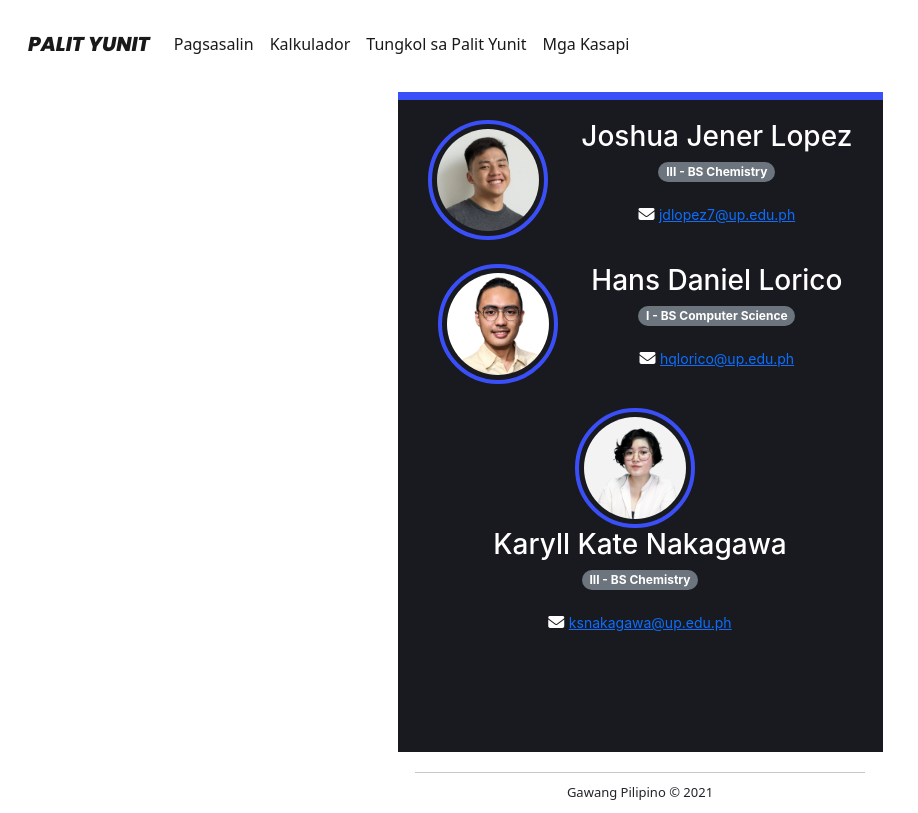
After one commit to LegoMasterBuilder/Palit-Yunit, a PHP site: page /Mga-Kasapi.html in a window 1280 px wide. The commit adds this page. Shown: the whole page, without its empty margins (0-918 px from the left). Run offline with PHP 8.4, Linux system fonts and the light colour scheme; some libraries are stand-ins or nearby versions.

Commit message:
Added Kasapi.html

```diff
--- /dev/null
+++ b/Mga-Kasapi.html
@@ -0,0 +1,149 @@
+<html lang="en">
+<head>
+    <meta charset="UTF-8">
+    <meta http-equiv="X-UA-Compatible" content="IE=edge">
+    <meta name="viewport" content="width=device-width, initial-scale=1.0">
+    <link rel="stylesheet" href="styles.css">
+    <link href="https://cdn.jsdelivr.net/npm/bootstrap@5.0.1/dist/css/bootstrap.min.css" rel="stylesheet" integrity="sha384-+0n0xVW2eSR5OomGNYDnhzAbDsOXxcvSN1TPprVMTNDbiYZCxYbOOl7+AMvyTG2x" crossorigin="anonymous">
+    <title>Palit Yunit | Tungkol sa Amin</title>
+    <link rel="shortcut icon" type="image/jpg" href="/favicon-01.jpg">
+       <!-- Bootstrap core CSS -->
+<link href="/docs/5.0/dist/css/bootstrap.min.css" rel="stylesheet" integrity="sha384-+0n0xVW2eSR5OomGNYDnhzAbDsOXxcvSN1TPprVMTNDbiYZCxYbOOl7+AMvyTG2x" crossorigin="anonymous">
+<link rel="preconnect" href="https://fonts.gstatic.com">
+<link href="https://fonts.googleapis.com/css2?family=Poppins:ital,wght@1,800&display=swap" rel="stylesheet">
+
+<!--Favicons -->
+<link rel="apple-touch-icon" href="/docs/5.0/assets/img/favicons/apple-touch-icon.png" sizes="180x180">
+<link rel="icon" href="/docs/5.0/assets/img/favicons/favicon-32x32.png" sizes="32x32" type="image/png">
+<link rel="icon" href="/docs/5.0/assets/img/favicons/favicon-16x16.png" sizes="16x16" type="image/png">
+<link rel="manifest" href="/docs/5.0/assets/img/favicons/manifest.json">
+<link rel="mask-icon" href="/docs/5.0/assets/img/favicons/safari-pinned-tab.svg" color="#7952b3">
+<link rel="icon" href="/docs/5.0/assets/img/favicons/favicon.ico">
+<meta name="theme-color" content="#7952b3">
+<script src="https://kit.fontawesome.com/78e2287afc.js" crossorigin="anonymous"></script>
+
+<style>
+        @media (min-width: 768px){
+    .container{
+        max-width:485px;
+    }
+    }
+
+    @media (min-width: 992px){
+    .container{
+        max-width:485px;
+    }
+    }
+  </style>
+
+
+  <!-- Custom styles for this template -->
+  <link href="sidebars.css" rel="stylesheet">
+
+</head>
+<body>
+    <div class="header">
+      <nav class="navbar navbar-expand-lg navbar-light">
+          <div class="container-fluid">
+            <a class="navbar-brand logomain" href="home.html">PALIT YUNIT</a>
+            <button class="navbar-toggler" type="button" data-bs-toggle="collapse" data-bs-target="#navbarSupportedContent" aria-controls="navbarSupportedContent" aria-expanded="false" aria-label="Toggle navigation">
+              <span class="navbar-toggler-icon"></span>
+            </button>
+            <div class="collapse navbar-collapse" id="navbarSupportedContent">
+              <ul class="navbar-nav me-auto mb-2 mb-lg-0">
+                  <li class="nav-item">
+                      <a class="nav-link active" aria-current="page" href="Pagsasalin.html">Pagsasalin</a>
+                  </li>
+                  <li class="nav-item">
+                      <a class="nav-link active" aria-current="page" href="home.html">Kalkulador</a>
+                  </li>
+                  <li class="nav-item">
+                      <a class="nav-link active" aria-current="page" href="Tungkol.html">Tungkol sa Palit Yunit</a>
+                  </li>
+                  <li class="nav-item">
+                    <a class="nav-link active" aria-current="page" href="Mga-Kasapi.html">Mga Kasapi</a>
+                  </li>
+              </ul>
+            </div>
+          </div>
+        </nav>
+    </div>
+    <div class="container center container-fluid">
+        <!-- </br>
+        <h2 class="display-6">Mga Kasapi</h2>
+        <p>Kilalanin ang mga naging kabahagi sa paggawa ng Palit Yunit</p>
+        <div class="feature col">
+          <img src="shua.webp" alt="shua" class="profilepic">
+          </br>
+          <h3>Joshua Jener Lopez</h3>
+          </br>
+          <span class="badge rounded-pill bg-secondary">III - BS Chemistry</span>
+          </br>
+          <i class="fas fa-envelope"></i> <a href="mailto:jdlopez7@up.edu.ph">jdlopez7@up.edu.ph</a>
+        </div>
+        </br></br>
+        <div class="feature col">
+          <img src="hans.webp" alt="shua" class="profilepic">
+          </br>
+          <h3>Hans Daniel Lorico</h3>
+          </br>
+          <span class="badge rounded-pill bg-secondary">I - BS Computer Science</span>
+          </br>
+          <i class="fas fa-envelope"></i> <a href="mailto:hqlorico@up.edu.ph">hqlorico@up.edu.ph</a>
+        </div>
+        </br></br>
+        <div class="feature col">
+          <img src="kei.webp" alt="shua" class="profilepic">
+          </br>
+          <h3>Karyll Kate Nakagawa</h3>
+          </br>
+          <span class="badge rounded-pill bg-secondary">III - BS Chemistry</span>
+          </br>
+          <i class="fas fa-envelope"></i> <a href="mailto:ksnakagawa@up.edu.ph">ksnakagawa@up.edu.ph</a>
+        </div> -->
+        <div class="container align_center">
+          <div class="row justify-content-md-center">
+            <div class="col-4">
+              <img src="shua.webp" alt="shua" class="profilepic align_center">
+            </div>
+            <div class="col-md-auto">
+              <h3>Joshua Jener Lopez</h3>
+              <span class="badge rounded-pill bg-secondary">III - BS Chemistry</span>
+              </br>
+              <i class="fas fa-envelope"></i> <a href="mailto:jdlopez7@up.edu.ph" class="small">jdlopez7@up.edu.ph</a>
+            </div>
+          </div>
+        </br>
+          <div class="row justify-content-md-center">
+            <div class="col-4">
+              <img src="hans.webp" alt="hans" class="profilepic">
+            </div>
+            <div class="col-md-auto">
+              <h3>Hans Daniel Lorico</h3>
+              <span class="badge rounded-pill bg-secondary">I - BS Computer Science</span>
+              </br>
+              <i class="fas fa-envelope"></i> <a href="mailto:hqlorico@up.edu.ph" class="small">hqlorico@up.edu.ph</a>
+            </div>
+          </div>
+        </br>
+          <div class="row justify-content-md-center">
+            <div class="col-4">
+              <img src="kei.webp" alt="kei" class="profilepic">
+            </div>
+            <div class="col-md-auto">
+                <h3>Karyll Kate Nakagawa</h3>
+                <span class="badge rounded-pill bg-secondary">III - BS Chemistry</span>
+                </br>
+                <i class="fas fa-envelope"></i> <a href="mailto:ksnakagawa@up.edu.ph" class="small">ksnakagawa@up.edu.ph</a>
+            </div>
+          </div>
+        </div>
+    </div>
+    <div class="footer">
+        <hr class="hr-line">
+        <p class="align_center label">Gawang Pilipino © 2021</p>
+    </div>
+
+    <script src="https://cdn.jsdelivr.net/npm/bootstrap@5.0.1/dist/js/bootstrap.bundle.min.js" integrity="sha384-gtEjrD/SeCtmISkJkNUaaKMoLD0//ElJ19smozuHV6z3Iehds+3Ulb9Bn9Plx0x4" crossorigin="anonymous"></script>
+</body>
+</html>
--- a/Pagsasalin.html
+++ b/Pagsasalin.html
@@ -59,6 +59,9 @@
                     </li>
                     <li class="nav-item">
                         <a class="nav-link active" aria-current="page" href="Tungkol.html">Tungkol sa Palit Yunit</a>
+                    </li>
+                    <li class="nav-item">
+                      <a class="nav-link active" aria-current="page" href="Mga-Kasapi.html">Mga Kasapi</a>
                     </li>
                 </ul>
               </div>
--- a/Tungkol.html
+++ b/Tungkol.html
@@ -59,6 +59,9 @@
                 </li>
                 <li class="nav-item">
                     <a class="nav-link active" aria-current="page" href="Tungkol.html">Tungkol sa Palit Yunit</a>
+                </li>
+                <li class="nav-item">
+                  <a class="nav-link active" aria-current="page" href="Mga-Kasapi.html">Mga Kasapi</a>
                 </li>
               </ul>
             </div>
--- a/styles.css
+++ b/styles.css
@@ -133,3 +133,21 @@ p{
 .subtitle{
     font-size: xx-small;
 }
+
+.profilepic{
+    max-width: 120;
+    max-height: 120;
+    border-radius: 50%;
+    float: left;
+    /* margin: 0 20 20 15; */
+    border: 4px solid #3B4FF9;
+    padding: 5px;
+}
+
+.badge{
+    margin: 0 0 20 0;
+}
+
+.feature{
+    display: block;
+}
```
Also changed, not shown: home.html (+6 -3 lines), hans.jpg (added), hans.webp (added), kei.png (added), kei.webp (added), shua.jpg (added), shua.webp (added), 1 other file. Lines whose indentation alone changed are shown as unchanged.
